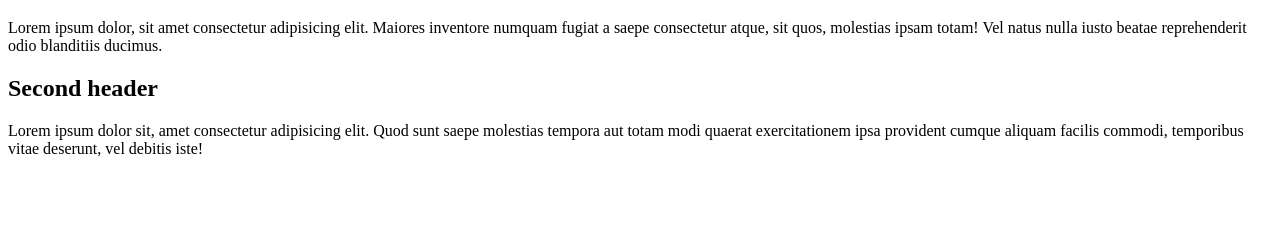
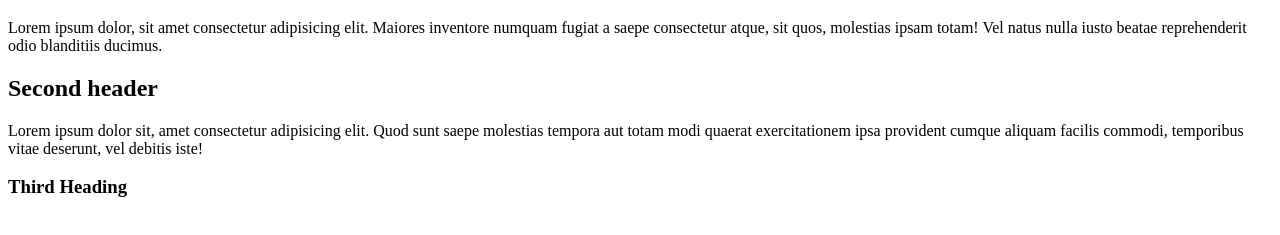
Before and after one commit to Khodexx/Web, a plain HTML site: page index.html in a window 1280 px wide. Shown: the part 61-296 px from the top of the page. Drawn offline with Linux system fonts and the light colour scheme.

Commit message:
Added third heading

```diff
--- a/index.html
+++ b/index.html
@@ -12,5 +12,6 @@
     <p>Lorem ipsum dolor sit, amet consectetur adipisicing elit. Quod sunt saepe molestias tempora aut totam modi
          quaerat exercitationem ipsa provident cumque aliquam facilis commodi, temporibus vitae deserunt, vel debitis iste!
     </p>
+    <h3> Third Heading </h3>
 </body>
 </html>
```
